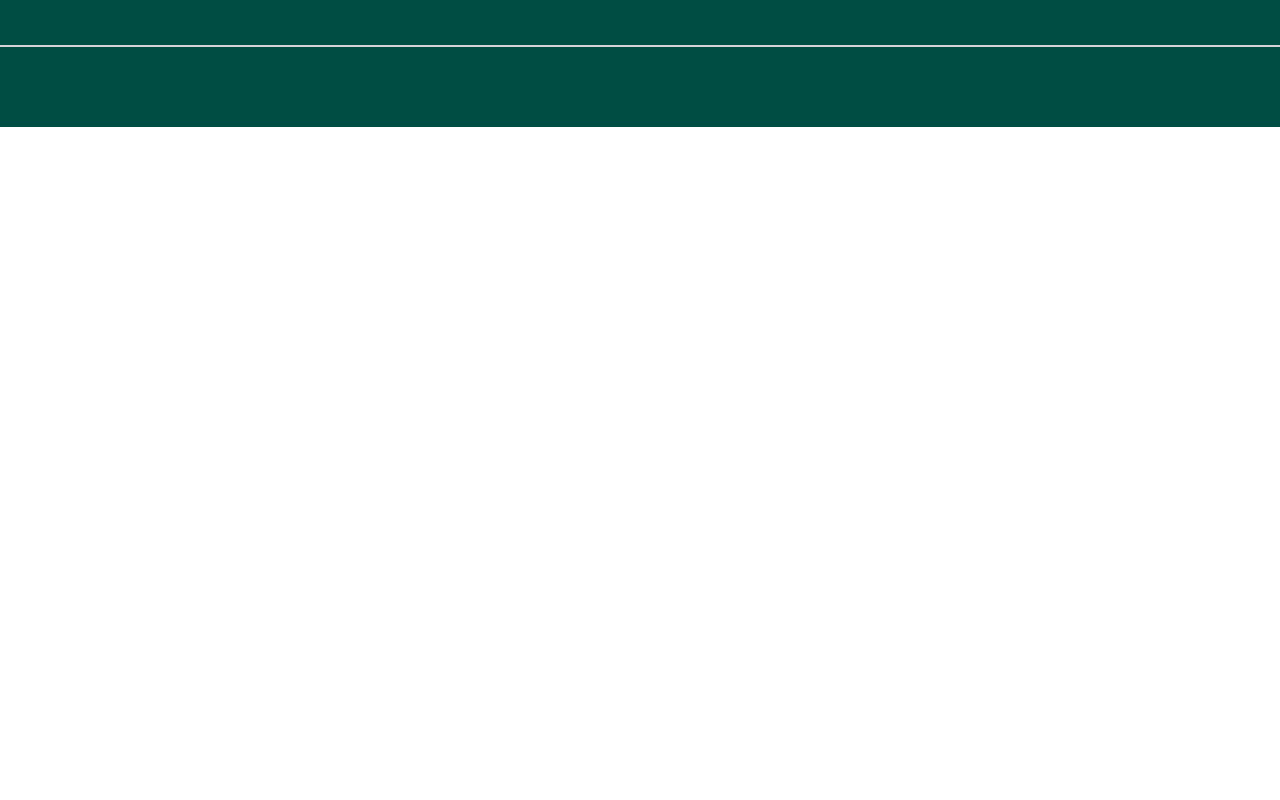
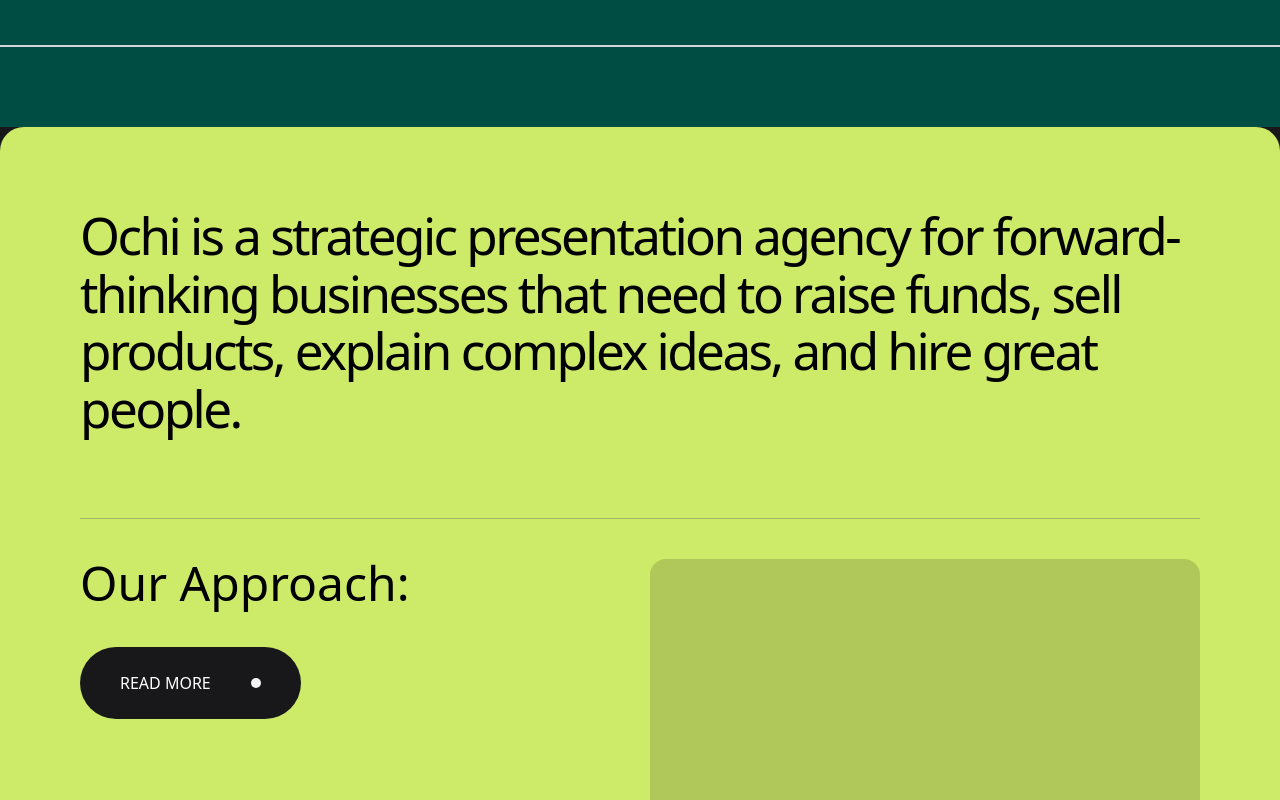
Before and after one commit to JayGupta930/ochi, a React (Vite) app: page / in a window 1280 px wide. Shown: the part 1080-1880 px from the top of the page. Before the commit the page ends 1207 px from the top, so only its background shows below. Built offline with nearby package versions, Linux system fonts and the light colour scheme.

Commit message:
feat: add About and Play components to App for enhanced content display

```diff
--- a/src/App.jsx
+++ b/src/App.jsx
@@ -2,6 +2,8 @@
 import Navbar from './components/Navbar'
 import LandingPage from './components/LandingPage'
 import Marquee from './components/Marquee'
+import About from './components/About'
+import Play from './components/Play'
 
 function App() {
 
@@ -10,6 +12,8 @@
       <Navbar />
       <LandingPage />
       <Marquee />
+      <About />
+      <Play />
     </div>
   )
 }
```
